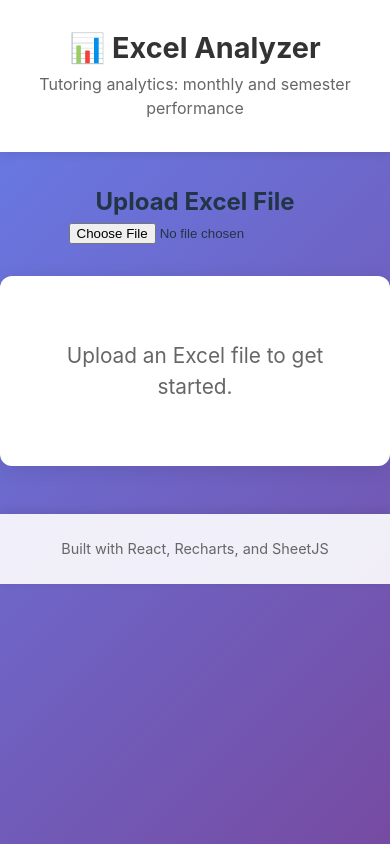
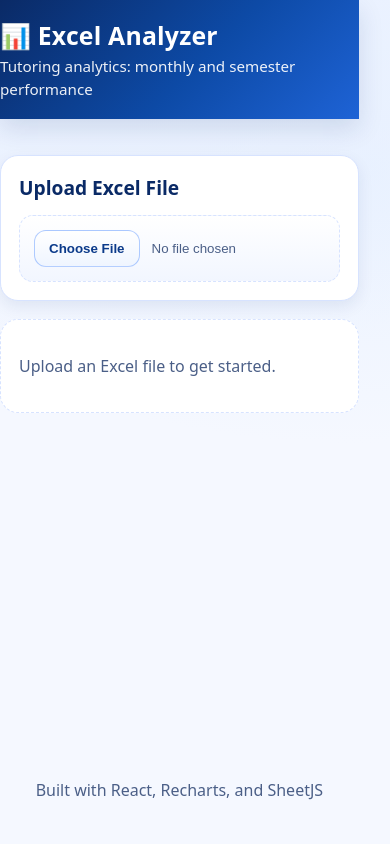
Before and after one commit to adnannasirsyed/excel-analyzer, a React (Vite) app: page / in a window 390 px wide. Built offline with nearby package versions, Linux system fonts and the light colour scheme.

Commit message:
Professional Look

```diff
--- a/src/App.css
+++ b/src/App.css
@@ -1,17 +1,37 @@
-* {
-  margin: 0;
-  padding: 0;
-  box-sizing: border-box;
+/* =========================================================
+   Academic Professional Theme (Blue + White)
+   Drop-in replacement for App.css
+   ========================================================= */
+
+:root {
+  --bg: #f5f8ff;
+  --surface: #ffffff;
+  --surface-2: #f2f6ff;
+  --border: #d7e3ff;
+  --text: #0b1a33;
+  --muted: #4b5f87;
+  --blue-900: #0a2a66;
+  --blue-800: #0b3a8a;
+  --blue-700: #0d4aa6;
+  --blue-600: #1e63d6;
+  --blue-500: #2a74ff;
+  --shadow: 0 10px 24px rgba(10, 42, 102, 0.12);
+  --shadow-soft: 0 6px 16px rgba(10, 42, 102, 0.08);
+  --radius-lg: 18px;
+  --radius-md: 14px;
+  --radius-sm: 12px;
+  --font: ui-sans-serif, system-ui, -apple-system, Segoe UI, Roboto, Helvetica, Arial, "Apple Color Emoji", "Segoe UI Emoji";
 }
 
+* { box-sizing: border-box; }
+
 body {
-  font-family: -apple-system, BlinkMacSystemFont, 'Segoe UI', 'Roboto', 'Oxygen',
-    'Ubuntu', 'Cantarell', 'Fira Sans', 'Droid Sans', 'Helvetica Neue',
-    sans-serif;
-  -webkit-font-smoothing: antialiased;
-  -moz-osx-font-smoothing: grayscale;
-  background: linear-gradient(135deg, #667eea 0%, #764ba2 100%);
-  min-height: 100vh;
+  margin: 0;
+  background: radial-gradient(1200px 600px at 20% 0%, #e6efff 0%, rgba(230, 239, 255, 0) 60%),
+              radial-gradient(900px 500px at 90% 20%, #eaf2ff 0%, rgba(234, 242, 255, 0) 55%),
+              var(--bg);
+  color: var(--text);
+  font-family: var(--font);
 }
 
 .App {
@@ -20,382 +40,279 @@ body {
   flex-direction: column;
 }
 
-.header {
-  background: white;
-  padding: 2rem;
-  text-align: center;
-  box-shadow: 0 2px 10px rgba(0,0,0,0.1);
+.main-content {
+  width: min(1100px, 92vw);
+  margin: 0 auto;
+  padding: 18px 0 40px;
 }
 
-.header h1 {
-  color: #333;
-  margin-bottom: 0.5rem;
-  font-size: 2.5rem;
+.header {
+  background: linear-gradient(135deg, var(--blue-900) 0%, var(--blue-700) 55%, var(--blue-600) 100%);
+  color: #ffffff;
+  box-shadow: var(--shadow);
 }
 
-.header p {
-  color: #666;
-  font-size: 1.1rem;
+.header-content {
+  width: min(1100px, 92vw);
+  margin: 0 auto;
+  padding: 22px 0 18px;
 }
 
-.container {
-  flex: 1;
-  max-width: 1400px;
-  margin: 2rem auto;
-  padding: 0 2rem;
-  width: 100%;
+.header-content h1 {
+  margin: 0;
+  letter-spacing: 0.2px;
+  font-size: 1.55rem;
+  font-weight: 800;
 }
 
-.upload-section {
-  text-align: center;
-  margin: 2rem 0;
+.header-content p {
+  margin: 6px 0 0;
+  opacity: 0.92;
+  font-size: 0.95rem;
 }
 
-.upload-button {
-  display: inline-block;
-  padding: 1rem 2rem;
-  background: #4CAF50;
-  color: white;
-  border-radius: 8px;
-  cursor: pointer;
-  font-size: 1.1rem;
-  font-weight: 600;
-  transition: all 0.3s ease;
-  box-shadow: 0 4px 15px rgba(76, 175, 80, 0.3);
+.upload-section,
+.sheet-selection,
+.actions-panel,
+.charts-container {
+  background: var(--surface);
+  border: 1px solid var(--border);
+  border-radius: var(--radius-lg);
+  box-shadow: var(--shadow-soft);
+  padding: 18px 18px;
+  margin-top: 18px;
 }
 
-.upload-button:hover {
-  background: #45a049;
-  transform: translateY(-2px);
-  box-shadow: 0 6px 20px rgba(76, 175, 80, 0.4);
+.upload-section h2,
+.sheet-selection h2,
+.actions-panel h2,
+.charts-container h2 {
+  margin: 0 0 12px;
+  font-size: 1.2rem;
+  color: var(--blue-900);
+  font-weight: 800;
 }
 
-.sheet-selection {
-  background: white;
-  padding: 2rem;
-  border-radius: 12px;
-  box-shadow: 0 4px 20px rgba(0,0,0,0.1);
-  margin: 2rem 0;
+.file-input {
+  display: block;
+  width: 100%;
+  padding: 14px 14px;
+  border-radius: var(--radius-md);
+  border: 1px dashed var(--border);
+  background: linear-gradient(180deg, #ffffff 0%, var(--surface-2) 100%);
+  color: var(--muted);
+  outline: none;
 }
 
-.sheet-selection h3 {
-  color: #333;
-  margin-bottom: 1rem;
-  font-size: 1.3rem;
+.file-input::file-selector-button {
+  margin-right: 12px;
+  border: 1px solid rgba(42, 116, 255, 0.35);
+  background: linear-gradient(180deg, #ffffff 0%, #eff5ff 100%);
+  color: var(--blue-800);
+  padding: 10px 14px;
+  border-radius: var(--radius-sm);
+  font-weight: 800;
+  cursor: pointer;
+  transition: transform 0.05s ease, box-shadow 0.15s ease, background 0.15s ease;
+}
+
+.file-input::file-selector-button:hover {
+  background: linear-gradient(180deg, #ffffff 0%, #e6efff 100%);
+  box-shadow: 0 6px 16px rgba(30, 99, 214, 0.16);
+}
+
+.file-input::file-selector-button:active {
+  transform: translateY(1px);
 }
 
 .sheet-buttons {
   display: flex;
-  gap: 1rem;
   flex-wrap: wrap;
+  gap: 10px;
 }
 
 .sheet-button {
-  padding: 0.8rem 1.5rem;
-  background: #f0f0f0;
-  border: 2px solid #ddd;
-  border-radius: 8px;
+  border-radius: var(--radius-md);
+  border: 1px solid rgba(13, 74, 166, 0.22);
+  background: linear-gradient(180deg, #ffffff 0%, #f3f7ff 100%);
+  color: var(--blue-900);
+  padding: 10px 12px;
+  font-weight: 800;
   cursor: pointer;
-  font-size: 1rem;
-  transition: all 0.3s ease;
-  font-weight: 500;
+  transition: box-shadow 0.15s ease, transform 0.05s ease, border-color 0.15s ease;
 }
 
 .sheet-button:hover {
-  background: #e0e0e0;
-  border-color: #667eea;
+  box-shadow: 0 8px 18px rgba(13, 74, 166, 0.14);
+  border-color: rgba(13, 74, 166, 0.35);
+}
+
+.sheet-button:active {
+  transform: translateY(1px);
 }
 
 .sheet-button.active {
-  background: #667eea;
-  color: white;
-  border-color: #667eea;
-}
-
-.generate-section {
-  text-align: center;
-  margin: 2rem 0;
-  background: white;
-  padding: 2rem;
-  border-radius: 12px;
-  box-shadow: 0 4px 20px rgba(0,0,0,0.1);
-}
-
-.generate-button {
-  padding: 1rem 2.5rem;
-  background: linear-gradient(135deg, #667eea 0%, #764ba2 100%);
-  color: white;
-  border: none;
-  border-radius: 8px;
-  cursor: pointer;
-  font-size: 1.2rem;
-  font-weight: 600;
-  transition: all 0.3s ease;
-  box-shadow: 0 4px 15px rgba(102, 126, 234, 0.4);
-}
-
-.generate-button:hover {
-  transform: translateY(-2px);
-  box-shadow: 0 6px 20px rgba(102, 126, 234, 0.5);
+  background: linear-gradient(180deg, #2a74ff 0%, #1e63d6 100%);
+  color: #ffffff;
+  border-color: rgba(255, 255, 255, 0.25);
 }
 
 .info-text {
-  margin-top: 1rem;
-  color: #666;
+  margin: 10px 0 0;
+  color: var(--muted);
   font-size: 0.95rem;
+  line-height: 1.35;
 }
 
-.tutoring-badge {
-  color: #4CAF50;
-  font-weight: 600;
+.info-text.subtle {
+  opacity: 0.9;
+  font-size: 0.92rem;
 }
 
-.charts-container {
-  margin: 2rem 0;
-}
-
-.charts-container > h2 {
-  color: white;
-  text-align: center;
-  margin-bottom: 2rem;
-  font-size: 2rem;
-  text-shadow: 2px 2px 4px rgba(0,0,0,0.2);
-}
-
-.chart-card {
-  background: white;
-  border-radius: 12px;
-  padding: 2rem;
-  margin-bottom: 2rem;
-  box-shadow: 0 4px 20px rgba(0,0,0,0.1);
-  transition: transform 0.3s ease;
-}
-
-.chart-card:hover {
-  transform: translateY(-5px);
-  box-shadow: 0 8px 30px rgba(0,0,0,0.15);
-}
-
-.chart-header {
-  display: flex;
-  justify-content: space-between;
-  align-items: center;
-  margin-bottom: 1.5rem;
-  flex-wrap: wrap;
-  gap: 1rem;
-}
-
-.chart-header h3 {
-  color: #333;
-  font-size: 1.4rem;
-  margin: 0;
-}
-
-.download-buttons {
-  display: flex;
-  gap: 0.5rem;
-}
-
-.download-buttons button {
-  padding: 0.6rem 1.2rem;
-  background: #2196F3;
-  color: white;
-  border: none;
-  border-radius: 6px;
-  cursor: pointer;
-  font-size: 0.9rem;
-  font-weight: 500;
-  transition: all 0.3s ease;
-}
-
-.download-buttons button:hover {
-  background: #0b7dda;
-  transform: translateY(-2px);
-}
-
-.chart-content {
-  margin-top: 1rem;
-}
-
-.empty-state {
-  text-align: center;
-  padding: 4rem 2rem;
-  background: white;
-  border-radius: 12px;
-  box-shadow: 0 4px 20px rgba(0,0,0,0.1);
-}
-
-.empty-state p {
-  color: #666;
-  font-size: 1.3rem;
-}
-
-.footer {
-  background: rgba(255, 255, 255, 0.9);
-  padding: 1.5rem;
-  text-align: center;
-  margin-top: 3rem;
-  box-shadow: 0 -2px 10px rgba(0,0,0,0.1);
-}
-
-.footer p {
-  color: #666;
-  font-size: 0.9rem;
-}
-
-/* Responsive Design */
-@media (max-width: 768px) {
-  .header h1 {
-    font-size: 1.8rem;
-  }
-
-  .header p {
-    font-size: 1rem;
-  }
-
-  .container {
-    padding: 0 1rem;
-  }
-
-  .chart-header {
-    flex-direction: column;
-    align-items: flex-start;
-  }
-
-  .sheet-buttons {
-    flex-direction: column;
-  }
-
-  .sheet-button {
-    width: 100%;
-  }
-}
-
-/* Tutoring controls (month selector) */
 .tutoring-controls {
   display: flex;
   align-items: center;
   gap: 10px;
-  margin-bottom: 12px;
   flex-wrap: wrap;
 }
 
 .control-label {
-  font-weight: 600;
-  color: rgba(255, 255, 255, 0.9);
+  font-weight: 800;
+  color: var(--blue-900);
 }
 
 .control-select {
   padding: 10px 12px;
-  border-radius: 10px;
-  border: 1px solid rgba(255, 255, 255, 0.25);
-  background: rgba(255, 255, 255, 0.12);
-  color: #ffffff;
+  border-radius: var(--radius-md);
+  border: 1px solid var(--border);
+  background: #ffffff;
+  color: var(--text);
   outline: none;
 }
 
-.control-select option {
-  color: #111111;
+.control-select:focus {
+  border-color: rgba(42, 116, 255, 0.55);
+  box-shadow: 0 0 0 4px rgba(42, 116, 255, 0.12);
 }
 
-.info-text.subtle {
-  opacity: 0.85;
-  font-size: 0.92rem;
-}
-
-/* Section separator for semester consolidated charts */
-.separator-card {
-  padding: 14px 16px;
-  border-radius: 14px;
-  background: rgba(255, 255, 255, 0.10);
-  border: 1px solid rgba(255, 255, 255, 0.18);
-  text-align: center;
-}
-
-.separator-card h3 {
-  margin: 0;
-  font-size: 1.05rem;
-  color: rgba(255, 255, 255, 0.92);
-}
-
-/* View mode buttons for monthly vs semester graphs */
-.view-buttons {
-  display: flex;
-  gap: 10px;
-  flex-wrap: wrap;
-  margin-left: auto;
-}
-
-.view-button {
-  padding: 10px 12px;
-  border-radius: 12px;
-  border: 1px solid rgba(255, 255, 255, 0.25);
-  background: rgba(255, 255, 255, 0.12);
-  color: #ffffff;
-  cursor: pointer;
-  font-weight: 600;
-}
-
-.view-button:hover {
-  background: rgba(255, 255, 255, 0.18);
-}
-
-.view-button.active {
-  background: rgba(255, 255, 255, 0.26);
-  border-color: rgba(255, 255, 255, 0.45);
-}
-
-/* Primary generate buttons row */
 .generate-buttons-row {
   display: flex;
   gap: 12px;
   flex-wrap: wrap;
-  margin-top: 12px;
+  margin-top: 14px;
 }
 
 .generate-primary,
 .generate-secondary {
   padding: 12px 14px;
-  border-radius: 14px;
-  border: 1px solid rgba(255, 255, 255, 0.25);
-  color: #ffffff;
+  border-radius: var(--radius-md);
+  border: 1px solid rgba(42, 116, 255, 0.25);
   cursor: pointer;
-  font-weight: 700;
+  font-weight: 900;
+  letter-spacing: 0.2px;
+  transition: box-shadow 0.15s ease, transform 0.05s ease, background 0.15s ease;
 }
 
 .generate-primary {
-  background: rgba(255, 255, 255, 0.22);
+  background: linear-gradient(180deg, #2a74ff 0%, #1e63d6 100%);
+  color: #ffffff;
+  border-color: rgba(30, 99, 214, 0.35);
 }
 
 .generate-secondary {
-  background: rgba(255, 255, 255, 0.10);
+  background: linear-gradient(180deg, #ffffff 0%, #eff5ff 100%);
+  color: var(--blue-900);
+  border-color: rgba(13, 74, 166, 0.22);
 }
 
-.generate-primary:hover,
-.generate-secondary:hover {
-  background: rgba(255, 255, 255, 0.28);
+.generate-primary:hover {
+  box-shadow: 0 10px 22px rgba(30, 99, 214, 0.22);
 }
 
-.generate-primary.active,
-.generate-secondary.active {
-  border-color: rgba(255, 255, 255, 0.55);
+.generate-secondary:hover {
+  box-shadow: 0 10px 22px rgba(13, 74, 166, 0.12);
 }
 
-/* Actions panel */
-.actions-panel {
-  margin-top: 18px;
-  padding: 18px 18px;
-  border-radius: 18px;
-  background: rgba(255, 255, 255, 0.08);
-  border: 1px solid rgba(255, 255, 255, 0.18);
-}
-
-.actions-panel h2 {
-  margin-top: 0;
+.generate-primary:active,
+.generate-secondary:active {
+  transform: translateY(1px);
 }
 
 .generate-primary:disabled,
 .generate-secondary:disabled {
   opacity: 0.55;
   cursor: not-allowed;
+  box-shadow: none;
 }
+
+.chart-card {
+  margin-top: 16px;
+  background: linear-gradient(180deg, #ffffff 0%, #fbfdff 100%);
+  border: 1px solid var(--border);
+  border-radius: var(--radius-lg);
+  box-shadow: var(--shadow-soft);
+  overflow: hidden;
+}
+
+.chart-header {
+  display: flex;
+  align-items: flex-start;
+  justify-content: space-between;
+  gap: 12px;
+  padding: 14px 16px;
+  border-bottom: 1px solid var(--border);
+  background: linear-gradient(180deg, #ffffff 0%, var(--surface-2) 100%);
+}
+
+.chart-header h3 {
+  margin: 0;
+  font-size: 1.05rem;
+  color: var(--blue-900);
+  font-weight: 900;
+  line-height: 1.25;
+}
+
+.chart-content {
+  padding: 12px 10px 18px;
+}
+
+.download-buttons {
+  display: flex;
+  gap: 10px;
+}
+
+.download-buttons button {
+  border-radius: var(--radius-sm);
+  border: 1px solid rgba(13, 74, 166, 0.18);
+  background: #ffffff;
+  color: var(--blue-900);
+  padding: 8px 10px;
+  font-weight: 800;
+  cursor: pointer;
+  transition: box-shadow 0 15px ease, transform 0.05s ease, border-color 0.15s ease;
+}
+
+.download-buttons button:hover {
+  box-shadow: 0 10px 20px rgba(13, 74, 166, 0.12);
+  border-color: rgba(13, 74, 166, 0.30);
+}
+
+.download-buttons button:active {
+  transform: translateY(1px);
+}
+
+.footer {
+  margin-top: auto;
+  padding: 18px 0 26px;
+  color: var(--muted);
+  text-align: center;
+}
+
+.empty-state {
+  margin-top: 18px;
+  padding: 18px 18px;
+  background: var(--surface);
+  border: 1px dashed var(--border);
+  border-radius: var(--radius-lg);
+  color: var(--muted);
+}
```
